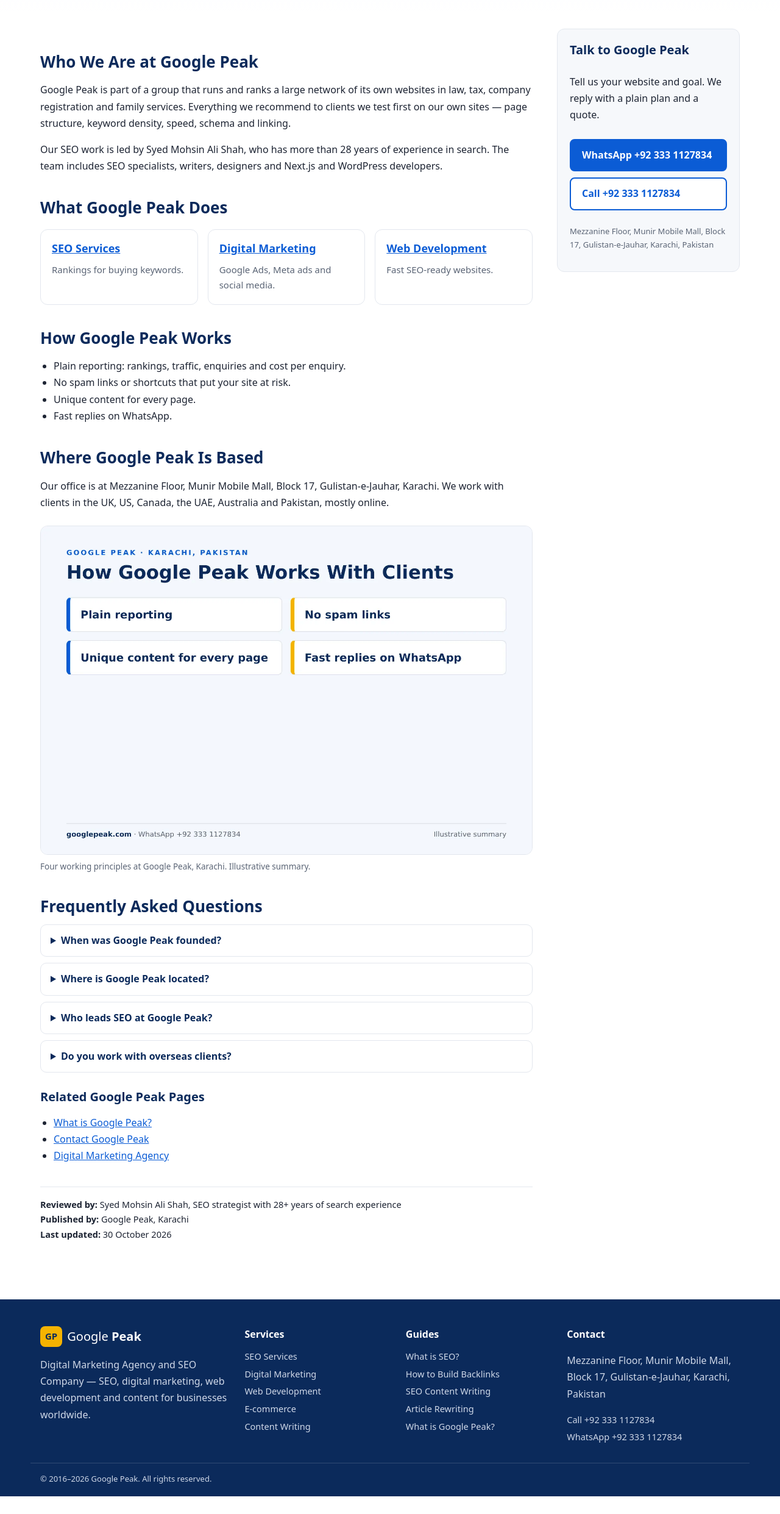
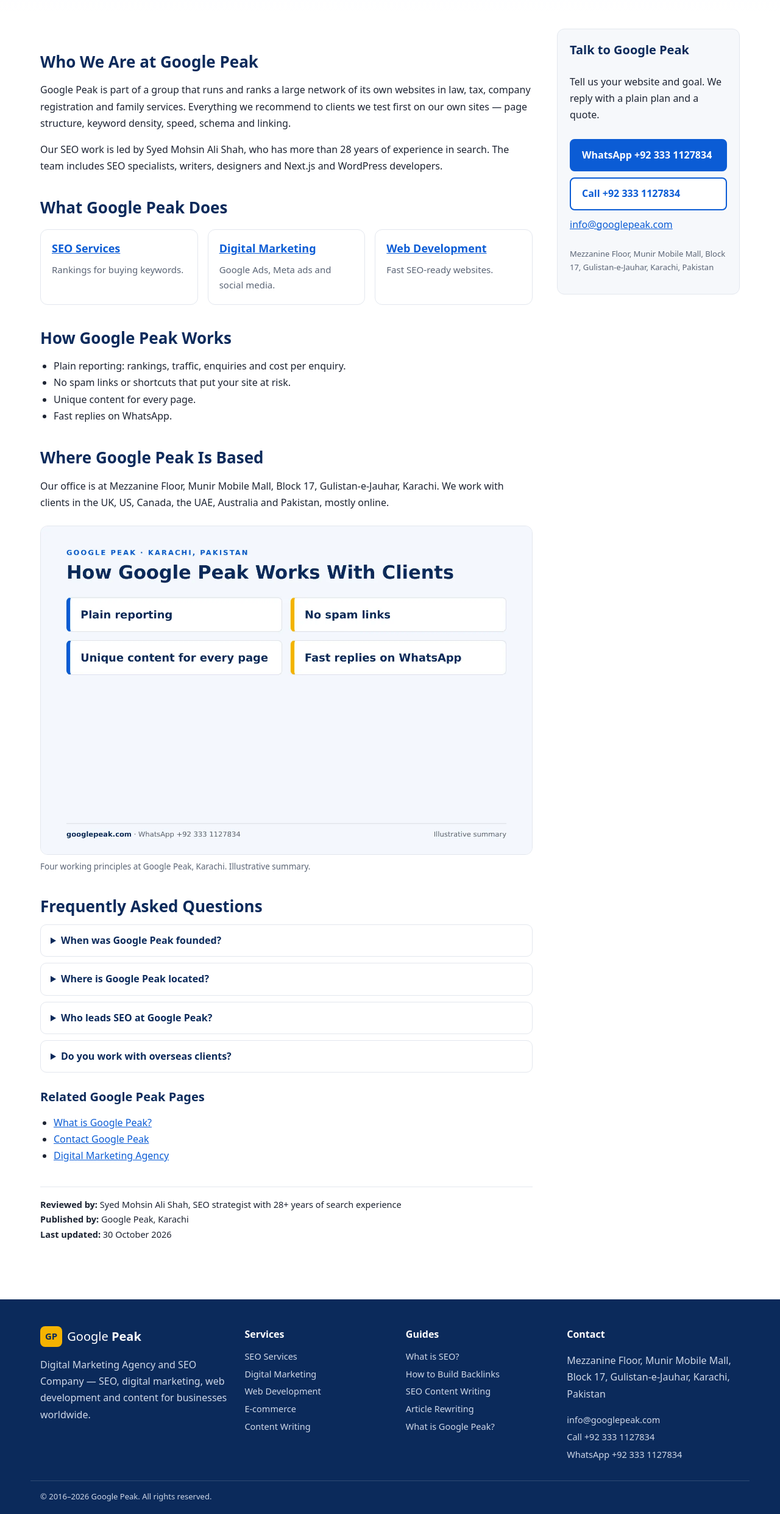
Before and after one commit to taxocrate-pk/google-peak-web-online-provide-services-company, a Next.js app: page /about-us/ in a window 1280 px wide. Shown: the part 581-3064 px from the top of the page at 61% size. Before the commit the page ends 3035 px from the top, so only its background shows below. Built offline with nearby package versions, Linux system fonts and the light colour scheme.

Commit message:
Add info@googlepeak.com; clarify single Karachi office
Co-Authored-By: Claude Opus 5.5 <noreply@anthropic.com>
Claude-Session: https://claude.ai/code/session_01GG59U6wN9PvgLRojeimswq

```diff
--- a/app/layout.js
+++ b/app/layout.js
@@ -10,7 +10,7 @@ export const metadata = {
 };
 const org = {
   '@context': 'https://schema.org', '@type': 'ProfessionalService', name: site.name, url: site.url,
-  telephone: site.phone, address: { '@type': 'PostalAddress', streetAddress: 'Mezzanine Floor, Munir Mobile Mall, Block 17, Gulistan-e-Jauhar', addressLocality: 'Karachi', addressCountry: 'PK' },
+  telephone: site.phone, email: site.email, address: { '@type': 'PostalAddress', streetAddress: 'Mezzanine Floor, Munir Mobile Mall, Block 17, Gulistan-e-Jauhar', addressLocality: 'Karachi', addressCountry: 'PK' },
   areaServed: ['GB','US','CA','AE','AU','PK'], foundingDate: site.founded,
 };
 export default function RootLayout({ children }) {
--- a/components/Footer.jsx
+++ b/components/Footer.jsx
@@ -14,7 +14,7 @@ export default function Footer() {
         <div><p className="logo"><span className="logo-mark">GP</span><span>Google <b>Peak</b></span></p><p>{site.tagline} — SEO, digital marketing, web development and content for businesses worldwide.</p></div>
         <div><h4>Services</h4>{nav.slice(0, 5).map((n) => <Link key={n.href} href={n.href}>{n.label}</Link>)}</div>
         <div><h4>Guides</h4>{guides.map(([h, l]) => <Link key={h} href={h}>{l}</Link>)}</div>
-        <div><h4>Contact</h4><p>{site.address}</p><a href={site.phoneHref}>Call {site.phone}</a><a href={site.whatsapp} target="_blank" rel="noopener">WhatsApp {site.phone}</a></div>
+        <div><h4>Contact</h4><p>{site.address}</p><a href={`mailto:${site.email}`}>{site.email}</a><a href={site.phoneHref}>Call {site.phone}</a><a href={site.whatsapp} target="_blank" rel="noopener">WhatsApp {site.phone}</a></div>
       </div>
       <p className="wrap copy">© {site.founded}–2026 Google Peak. All rights reserved.</p>
     </footer>
--- a/components/PageView.jsx
+++ b/components/PageView.jsx
@@ -54,6 +54,7 @@ export default function PageView({ page }) {
             <p>Tell us your website and goal. We reply with a plain plan and a quote.</p>
             <a className="btn" href={site.whatsapp} target="_blank" rel="noopener">WhatsApp {site.phone}</a>
             <a className="btn btn-ghost" href={site.phoneHref}>Call {site.phone}</a>
+            <a href={`mailto:${site.email}`}>{site.email}</a>
             <p className="small">{site.address}</p>
           </div>
         </aside>
--- a/data/services.js
+++ b/data/services.js
@@ -457,13 +457,14 @@ const contactPage = {
   description: 'Contact Google Peak, digital marketing agency in Karachi, Pakistan: WhatsApp or call +92 333 1127834 for SEO, Google Ads, websites and content.',
   eyebrow: 'Contact Google Peak',
   h1: 'Contact Google Peak — SEO and Digital Marketing in Karachi, Pakistan',
-  intro: 'Contact Google Peak on WhatsApp or by phone at +92 333 1127834. Send your website link and what you want more customers for, and we will reply with a short plan.',
+  intro: 'Contact Google Peak on WhatsApp or by phone at +92 333 1127834, or email info@googlepeak.com. Send your website link and what you want more customers for, and we will reply with a short plan.',
   body: `
 <h2>How to Contact Google Peak</h2>
 <table>
 <thead><tr><th>Method</th><th>Details</th></tr></thead>
 <tbody>
 <tr><td>WhatsApp</td><td><a href="https://wa.me/923331127834">+92 333 1127834</a></td></tr>
+<tr><td>Email</td><td><a href="mailto:info@googlepeak.com">info@googlepeak.com</a></td></tr>
 <tr><td>Phone</td><td><a href="tel:+923331127834">+92 333 1127834</a></td></tr>
 <tr><td>Office</td><td>Mezzanine Floor, Munir Mobile Mall, Block 17, Gulistan-e-Jauhar, Karachi</td></tr>
 <tr><td>Meetings</td><td>Online, or at the Karachi office by appointment</td></tr>
@@ -486,9 +487,10 @@ ${cards([
 `,
   faq: [
     ['What is the fastest way to contact Google Peak?', 'WhatsApp +92 333 1127834.'],
+    ['What is Google Peak\'s email address?', 'info@googlepeak.com — international clients often prefer email.'],
     ['Can I visit your office?', 'Yes, in Gulistan-e-Jauhar, Karachi, by appointment.'],
     ['Do you offer a free audit?', 'Yes, a short audit of your website and keywords.'],
-    ['Do you work with international clients?', 'Yes — in the UK, US, Canada, the UAE, Australia and Pakistan.'],
+    ['Do you have offices outside Pakistan?', 'No. Our only office is in Karachi; we serve clients in the UK, US, Canada, the UAE and Australia online.'],
   ],
   related: [['/about-us/', 'About Google Peak'], ['/', 'Digital Marketing Agency']],
   images: [
--- a/data/site.js
+++ b/data/site.js
@@ -2,6 +2,7 @@ export const site = {
   name: 'Google Peak',
   url: 'https://googlepeak.com',
   tagline: 'Digital Marketing Agency and SEO Company',
+  email: 'info@googlepeak.com',
   phone: '+92 333 1127834',
   phoneHref: 'tel:+923331127834',
   whatsapp: 'https://wa.me/923331127834',
```
